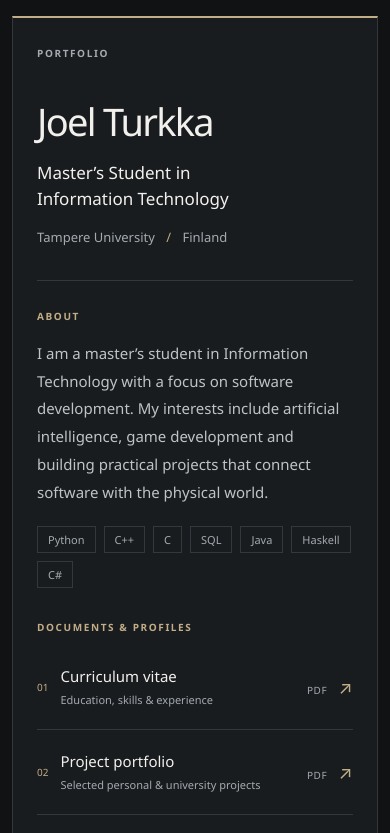
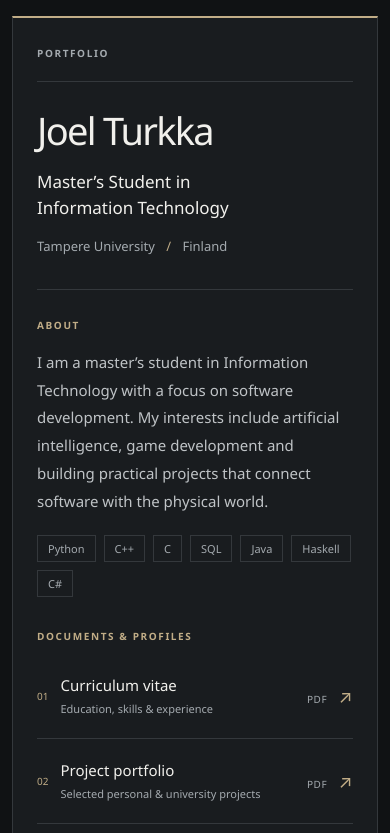
Before and after one commit to cuernatra/digital-card, a plain HTML site: page index.html in a window 390 px wide. Shown: the top 833 px of the page. Drawn offline with Linux system fonts and the light colour scheme.

Commit message:
Align portfolio label and tighten simplified header spacing

```diff
--- a/style.css
+++ b/style.css
@@ -28,12 +28,10 @@ body {
   border: 1px solid var(--border);
   border-top: 2px solid var(--accent);
 }
-.masthead { display: flex; justify-content: space-between; align-items: center; gap: 20px; }
-.monogram { font-size: 24px; font-weight: 650; letter-spacing: -.06em; }
-.monogram span, .accent { color: var(--accent); }
+.masthead { border-bottom: 1px solid var(--border); padding-bottom: 20px; }
 .eyebrow, h2 { font-size: 10px; font-weight: 600; letter-spacing: .16em; line-height: 1.5; }
-.eyebrow { color: var(--muted); margin: 0; text-align: right; }
-.profile { padding: 48px 0 32px; }
+.eyebrow { color: var(--muted); margin: 0; text-align: left; }
+.profile { padding: 32px 0; }
 h1 { margin: 0 0 18px; font-size: clamp(38px, 8vw, 56px); line-height: 1.08; font-weight: 550; letter-spacing: -.045em; }
 .title { margin: 0; font-size: 20px; line-height: 1.5; font-weight: 400; }
 .affiliation { margin: 16px 0 0; font-size: 13px; color: var(--muted); line-height: 1.6; }
@@ -64,7 +62,7 @@ footer { border-top: 1px solid var(--border); padding-top: 20px; display: flex;
 @media (max-width: 480px) {
   body { padding: 16px 12px; }
   .card { padding: 28px 24px 20px; }
-  .profile { padding-top: 40px; }
+  .profile { padding-top: 28px; }
   .title { font-size: 17px; }
   .resource { gap: 12px; }
   .resource-copy > span { font-size: 11px; }
```
